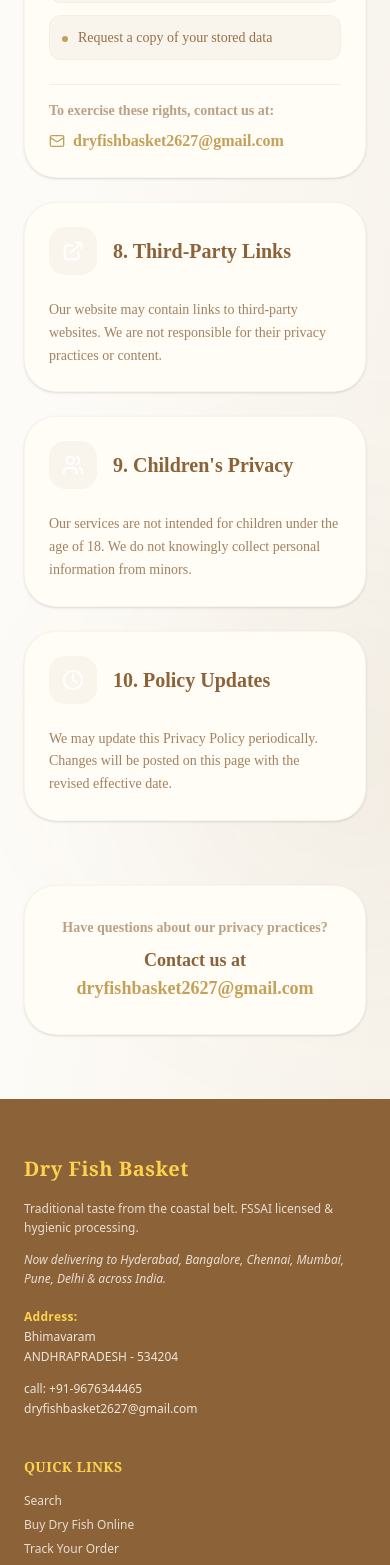
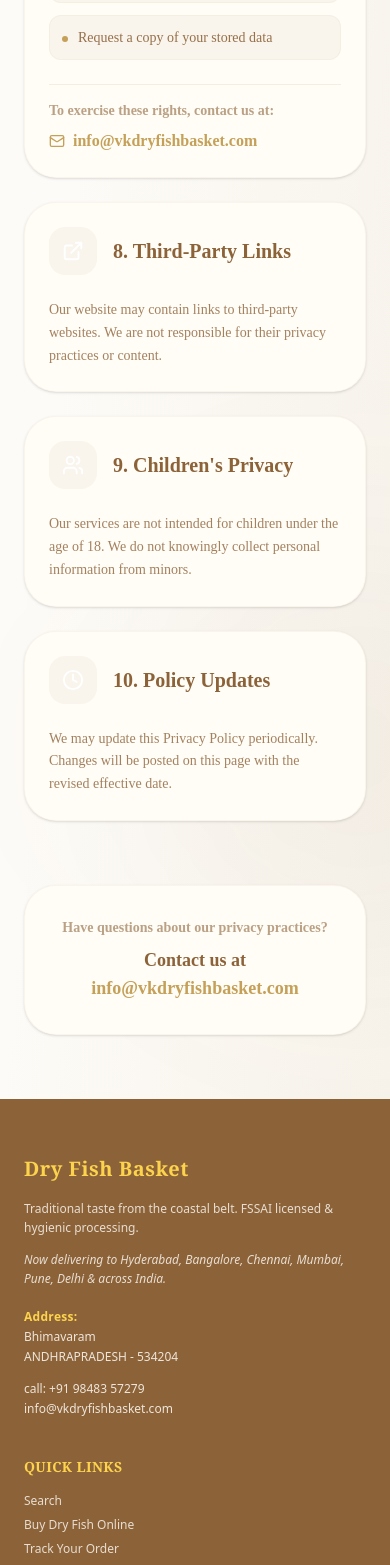
Before and after one commit to Vedaahs2026/dry-fish, a Next.js app: page /privacy-policy in a window 390 px wide. Shown: the part 3762-5327 px from the top of the page. Built offline with nearby package versions, Linux system fonts and the light colour scheme; no server answers; the database is empty.

Commit message:
feat: update official admin contact email and phone details across entire application

```diff
--- a/src/app/cancellation-returns/page.tsx
+++ b/src/app/cancellation-returns/page.tsx
@@ -139,11 +139,11 @@
             <ul className="space-y-2 pl-1 font-semibold text-black/90">
               <li className="flex items-center gap-2">
                 <Mail size={14} className="text-[#8c6239]" />
-                <span>Email: dryfishbasket2627@gmail.com</span>
+                <span>Email: info@vkdryfishbasket.com</span>
               </li>
               <li className="flex items-center gap-2">
                 <Phone size={14} className="text-[#8c6239]" />
-                <span>Phone / WhatsApp: 9676344465</span>
+                <span>Phone / WhatsApp: +91 98483 57279</span>
               </li>
               <li className="flex items-center gap-2">
                 <MapPin size={14} className="text-[#8c6239]" />
--- a/src/app/privacy-policy/page.tsx
+++ b/src/app/privacy-policy/page.tsx
@@ -177,9 +177,9 @@
           </div>
           <div className="pt-4 border-t border-[#8c6239]/10 flex flex-col sm:flex-row items-start sm:items-center gap-2">
             <span className="text-sm text-[#8c6239]/60 font-semibold">To exercise these rights, contact us at:</span>
-            <a href="mailto:dryfishbasket2627@gmail.com" className="inline-flex items-center gap-2 text-[#C5A059] font-bold hover:underline">
+            <a href="mailto:info@vkdryfishbasket.com" className="inline-flex items-center gap-2 text-[#C5A059] font-bold hover:underline">
               <Mail size={16} />
-              dryfishbasket2627@gmail.com
+              info@vkdryfishbasket.com
             </a>
           </div>
         </div>
@@ -264,8 +264,8 @@
           <p className="text-sm text-[#8c6239]/60 font-semibold mb-2">Have questions about our privacy practices?</p>
           <p className="text-lg font-bold text-[#8c6239]">
             Contact us at{" "}
-            <a href="mailto:dryfishbasket2627@gmail.com" className="text-[#C5A059] hover:underline">
-              dryfishbasket2627@gmail.com
+            <a href="mailto:info@vkdryfishbasket.com" className="text-[#C5A059] hover:underline">
+              info@vkdryfishbasket.com
             </a>
           </p>
         </div>
--- a/src/app/shipping-payment/page.tsx
+++ b/src/app/shipping-payment/page.tsx
@@ -166,9 +166,9 @@
         <div className="mt-16 text-center bg-[#FFFDF6] p-8 rounded-[2rem] border border-[#8c6239]/5 shadow-sm max-w-xl mx-auto">
           <p className="text-sm text-[#8c6239]/60 font-semibold mb-2">Need help with ordering or weight options?</p>
           <div className="flex flex-col sm:flex-row items-center justify-center gap-4 text-base font-bold text-[#8c6239]">
-            <a href="mailto:dryfishbasket2627@gmail.com" className="inline-flex items-center gap-2 text-[#C5A059] hover:underline">
+            <a href="mailto:info@vkdryfishbasket.com" className="inline-flex items-center gap-2 text-[#C5A059] hover:underline">
               <Mail size={18} />
-              dryfishbasket2627@gmail.com
+              info@vkdryfishbasket.com
             </a>
             <span className="hidden sm:inline text-[#8c6239]/20">|</span>
             <div className="inline-flex items-center gap-2 text-[#8c6239]">
--- a/src/app/shipping-policy/page.tsx
+++ b/src/app/shipping-policy/page.tsx
@@ -127,7 +127,7 @@
             <p>If your order is delayed:</p>
             <ul className="list-disc pl-5 space-y-1.5">
               <li>
-                Contact our support team at <strong>dryfishbasket2627@gmail.com / 9676344465</strong>. We will coordinate with the courier partner and update you.
+                Contact our support team at <strong>info@vkdryfishbasket.com / +91 98483 57279</strong>. We will coordinate with the courier partner and update you.
               </li>
             </ul>
           </div>
--- a/src/app/terms-conditions/page.tsx
+++ b/src/app/terms-conditions/page.tsx
@@ -336,9 +336,9 @@
         <div className="bg-[#8c6239]/5 p-5 md:p-8 rounded-2xl border border-brand/5 space-y-4">
           <p className="font-semibold text-lg text-[#8c6239]">Dry Fish Basket</p>
           <div className="grid grid-cols-1 md:grid-cols-2 gap-4 text-sm md:text-base">
-            <a href="mailto:dryfishbasket2627@gmail.com" className="flex items-center gap-3 text-[#8c6239]/80 hover:text-[#C5A059] transition">
+            <a href="mailto:info@vkdryfishbasket.com" className="flex items-center gap-3 text-[#8c6239]/80 hover:text-[#C5A059] transition">
               <Mail size={18} className="text-[#C5A059]" />
-              <span>dryfishbasket2627@gmail.com</span>
+              <span>info@vkdryfishbasket.com</span>
             </a>
             <div className="flex items-center gap-3 text-[#8c6239]/80">
               <Phone size={18} className="text-[#C5A059]" />
--- a/src/components/Footer.tsx
+++ b/src/components/Footer.tsx
@@ -35,8 +35,8 @@
               <p className="font-bold text-[#fcd34d] tracking-wide mb-1">Address:</p>
               <p>Bhimavaram</p>
               <p>ANDHRAPRADESH - 534204</p>
-              <p className="pt-3">call: +91-9676344465</p>
-              <p>dryfishbasket2627@gmail.com</p>
+              <p className="pt-3">call: +91 98483 57279</p>
+              <p>info@vkdryfishbasket.com</p>
             </div>
           </div>
 
```
